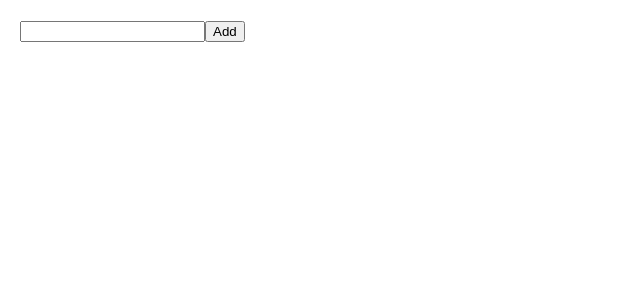
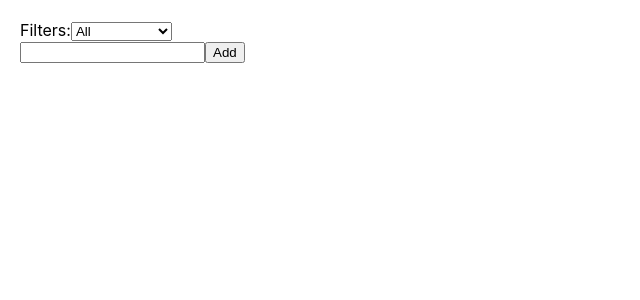
Before and after one commit to Yuhyeon0516/react-recoil-todo-app, a React (Create React App) app: page / in a window 1280 px wide. Shown: the top 300 px of the page, without its empty margins (0-640 px from the left). Built offline with nearby package versions, Linux system fonts and the light colour scheme.

Commit message:
Filtering 기능 추가

```diff
--- a/src/App.js
+++ b/src/App.js
@@ -1,16 +1,18 @@
 import { useRecoilValue } from "recoil";
 import "./App.css";
 import TodoItemCreator from "./components/TodoItemCreator";
-import { todoListState } from "./todoAtoms";
+import { filteredTodoListState } from "./todoAtoms";
 import TodoItem from "./components/TodoItem";
+import TodoListFilters from "./components/TodoListFilters";
 
 function App() {
-  const todoList = useRecoilValue(todoListState);
-  console.log(todoList);
+  const filteredTodoList = useRecoilValue(filteredTodoListState);
+  console.log(filteredTodoList);
   return (
     <div style={{ padding: "20px" }}>
+      <TodoListFilters />
       <TodoItemCreator />
-      {todoList.map((todoItem) => (
+      {filteredTodoList.map((todoItem) => (
         <TodoItem key={todoItem.id} item={todoItem} />
       ))}
     </div>
--- /dev/null
+++ b/src/components/TodoListFilters.js
@@ -0,0 +1,24 @@
+import React from "react";
+import { useRecoilState } from "recoil";
+import { todoListFilterState } from "../todoAtoms";
+
+const TodoListFilters = () => {
+  const [filter, setFilter] = useRecoilState(todoListFilterState);
+
+  const updateFilter = ({ target: { value } }) => {
+    setFilter(value);
+  };
+
+  return (
+    <div>
+      Filters:
+      <select value={filter} onChange={updateFilter}>
+        <option value="Show All">All</option>
+        <option value="Show Completed">Completed</option>
+        <option value="Show Uncompleted">Uncompleted</option>
+      </select>
+    </div>
+  );
+};
+
+export default TodoListFilters;
--- a/src/todoAtoms.js
+++ b/src/todoAtoms.js
@@ -1,6 +1,28 @@
-import { atom } from "recoil";
+import { atom, selector } from "recoil";
 
 export const todoListState = atom({
   key: "todoListState",
   default: [],
 });
+
+export const todoListFilterState = atom({
+  key: "todoListFilterState",
+  default: "Show All",
+});
+
+export const filteredTodoListState = selector({
+  key: "filteredTodoListState",
+  get: ({ get }) => {
+    const filter = get(todoListFilterState);
+    const list = get(todoListState);
+
+    switch (filter) {
+      case "Show Completed":
+        return list.filter((item) => item.isComplete);
+      case "Show Uncompleted":
+        return list.filter((item) => !item.isComplete);
+      default:
+        return list;
+    }
+  },
+});
```
